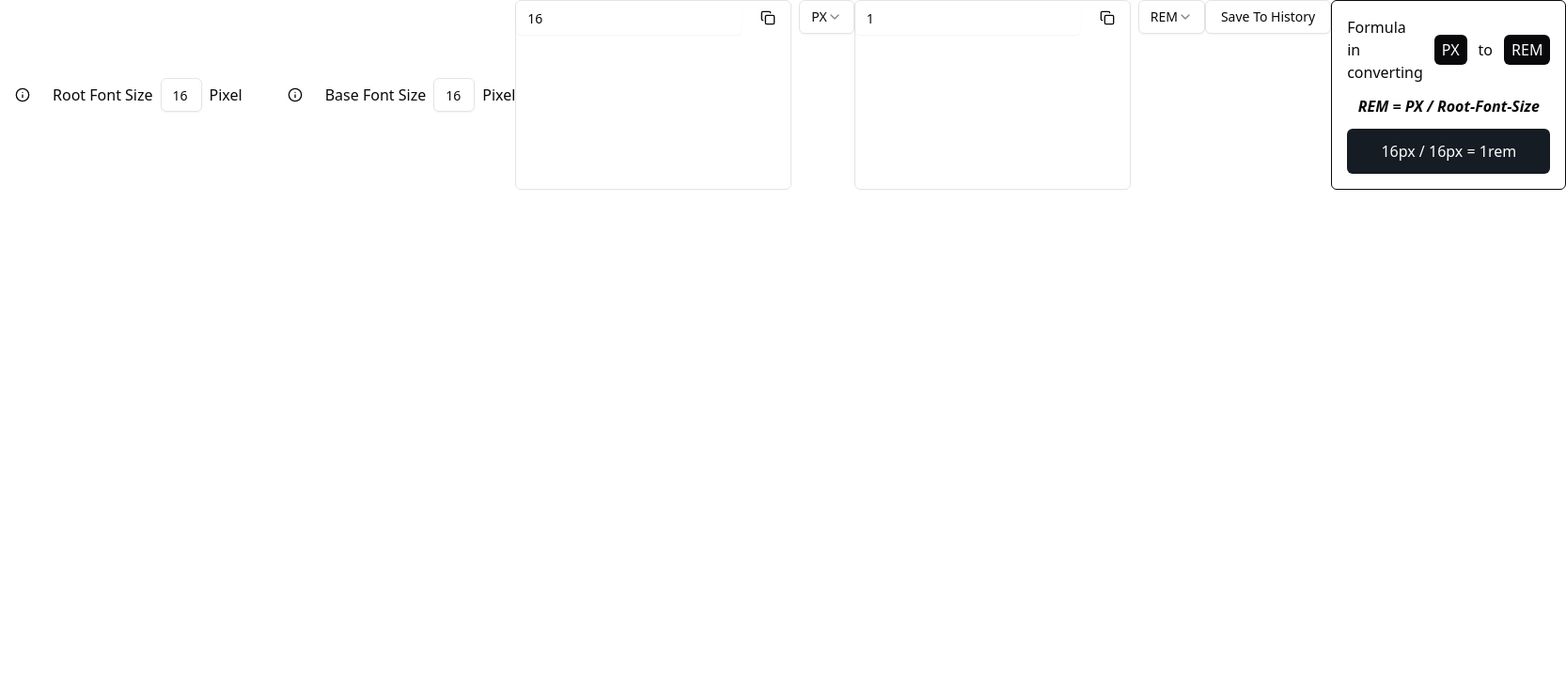
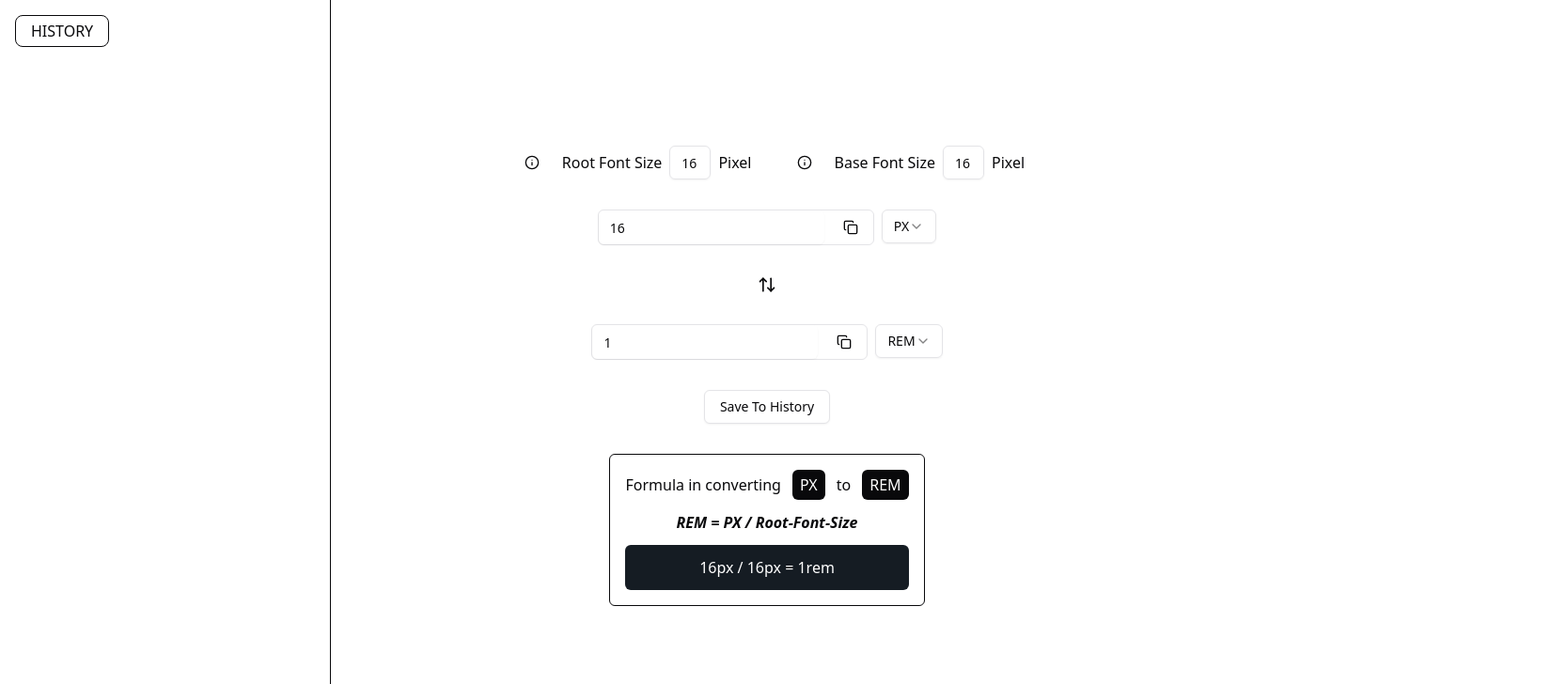
Before and after one commit to zshaian/css-units-playground, a React (Vite) app: page / in a window 1280 px wide. Shown: the top 728 px of the page at 94% size, 1666 px wide, since content can reach past the window. Built offline with nearby package versions, Linux system fonts and the light colour scheme.

Commit message:
feat: add the conversion history component and the useHistory custom hook

```diff
--- a/src/App.tsx
+++ b/src/App.tsx
@@ -10,11 +10,14 @@ import type { UnitState, ValidUnits } from "./types";
 import { convertUnits, roundownToTwoDecimals } from "./utils/convertUnits";
 import { INITIAL_UNIT_STATE_VALUE } from "./constants/initialState";
 import { getConvertionInfo } from "./utils/convertionInfo";
+import ConversionHistoryLayout from "./layout/ConversionHistoryLayout";
+import ConversionHistory from "./components/ConversionHistory";
+import { useConversionHistory } from "./hooks/useConversionHistory";
 
 function App() {
   const [unitState, setUnitState] = useState<UnitState>(INITIAL_UNIT_STATE_VALUE);
+  const [conversionHistory,addNewHistoryConversion] = useConversionHistory();
   const validUnitList: ValidUnits[] = ["px", "rem", "em", "%"];
-  const conversionInfo = getConvertionInfo({from:unitState.fromUnit,to:unitState.toUnit});
 
   const handleBaseFontSizeChange = (
     value: string,
@@ -39,7 +42,7 @@ function App() {
     setUnitState((previousState) => {
       const convertedUnitValue = roundownToTwoDecimals(
         convertUnits({
-          value: parsedNewUnitValue,
+         value: parsedNewUnitValue,
           baseFontSize: previousState.baseFontSize,
           rootFontSize: previousState.rootFontSize,
           fromUnit: isFromUnitValue
@@ -73,6 +76,10 @@ function App() {
   return (
     <>
       <MainLayout>
+        <ConversionHistoryLayout>
+          <ConversionHistory conversionHistoryList={conversionHistory} />
+        </ConversionHistoryLayout>
+        <section className="flex flex-col items-center justify-center flex-1 gap-y-8">
         <div className="flex gap-x-8 max-sm:flex-col max-sm:gap-y-8">
           <BaseFontSize
             name="root-font-size-input"
@@ -128,8 +135,9 @@ function App() {
             handleUnitChange={(value) => handleUnitChange(value, "toUnit")}
           />
         </div>
-        <SaveToHistoryButton />
-        <ConversionInfo {...conversionInfo} />
+        <SaveToHistoryButton handleSaveToHistoryEvent={() => addNewHistoryConversion(unitState)} />
+        <ConversionInfo {...getConvertionInfo({from:unitState.fromUnit,to:unitState.toUnit})} />
+        </section>
       </MainLayout>
     </>
   );
```
